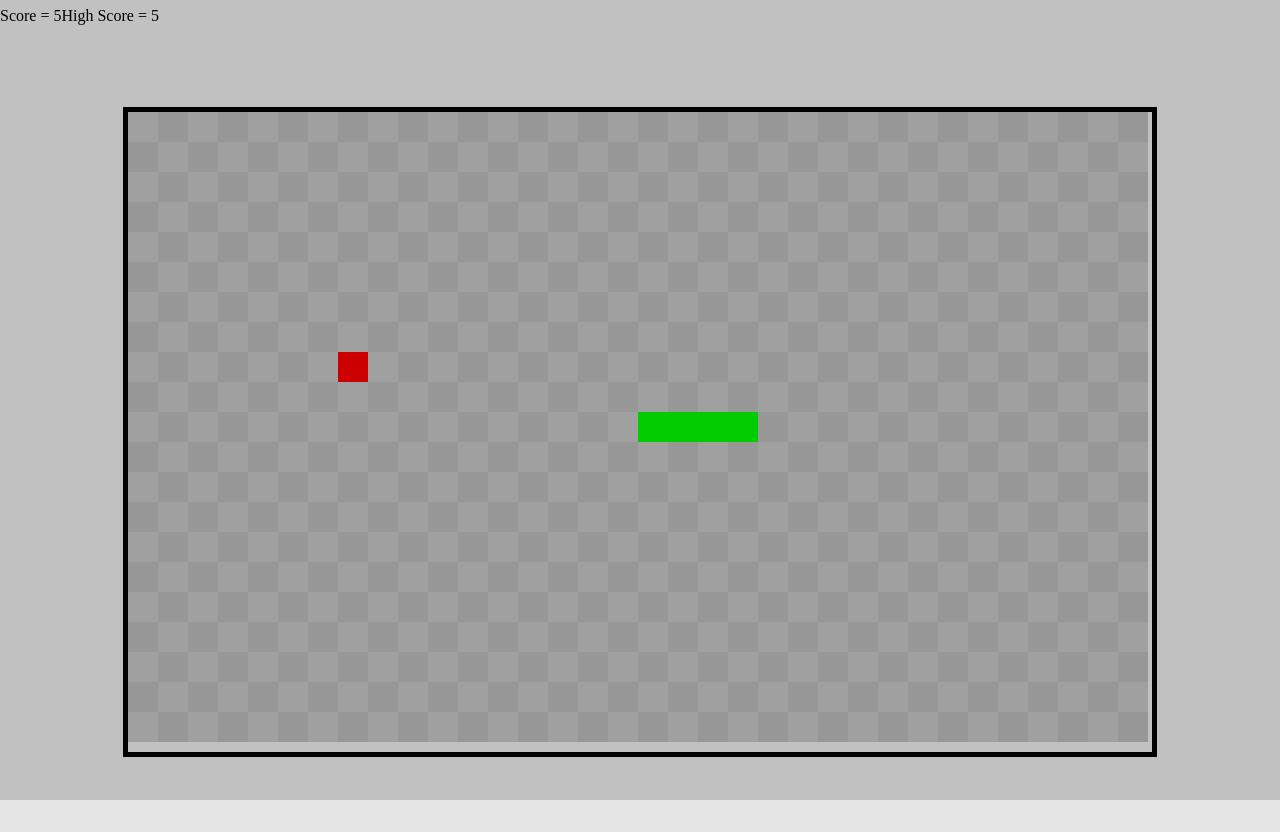
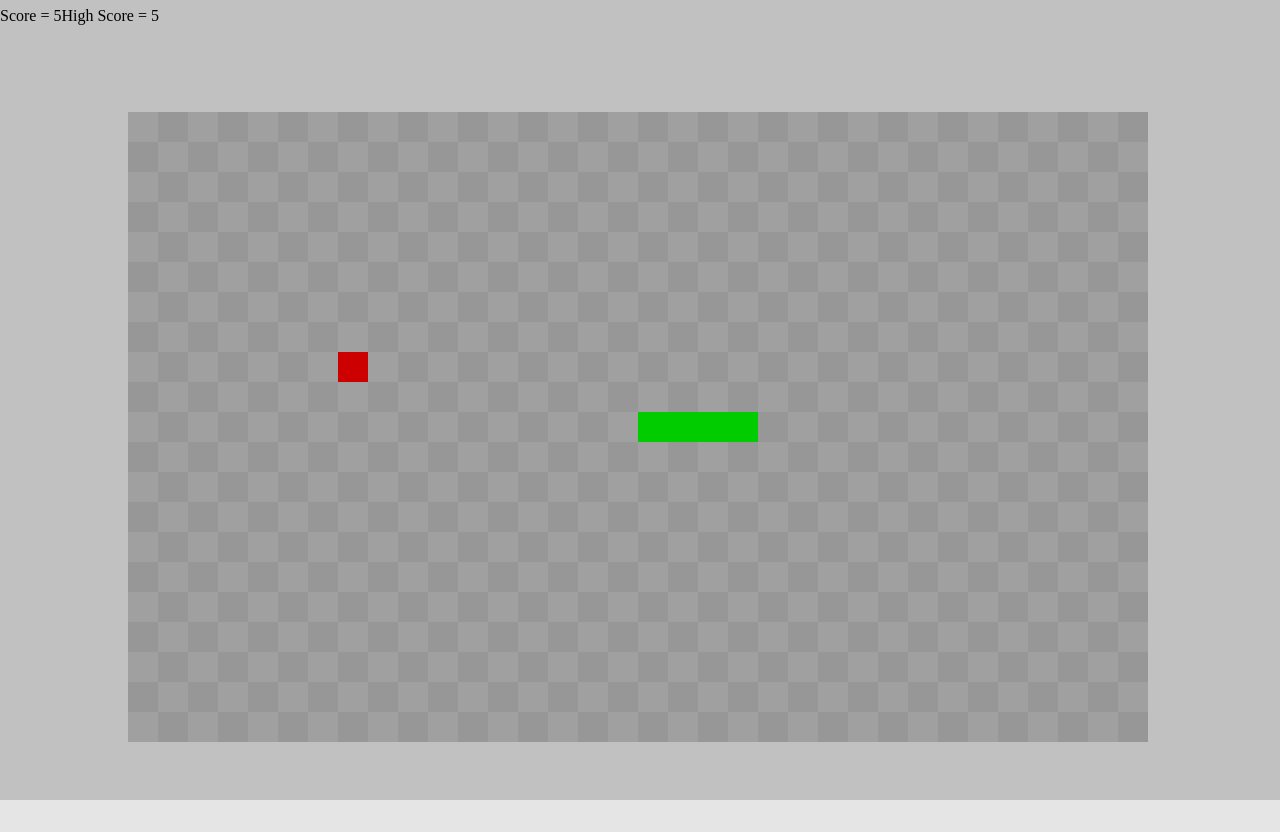
Before and after one commit to tenzint/snakeGame, a Vue app: page / in a window 1280 px wide. Built offline with nearby package versions, Linux system fonts and the light colour scheme.

Commit message:
vite.config.ts - add the base "/SnakeGame/" for gh-pages to work

```diff
--- a/src/components/Snake.vue
+++ b/src/components/Snake.vue
@@ -205,7 +205,6 @@ onMounted(() => {
 
 <style scoped>
 #snakeCanvas {
-  border: 5px solid #000000;
   margin: 0;
   padding: 0;
 }
--- a/vite.config.ts
+++ b/vite.config.ts
@@ -3,5 +3,6 @@ import vue from '@vitejs/plugin-vue'
 
 // https://vitejs.dev/config/
 export default defineConfig({
+  base: '/SnakeGame/',
   plugins: [vue()]
 })
```
